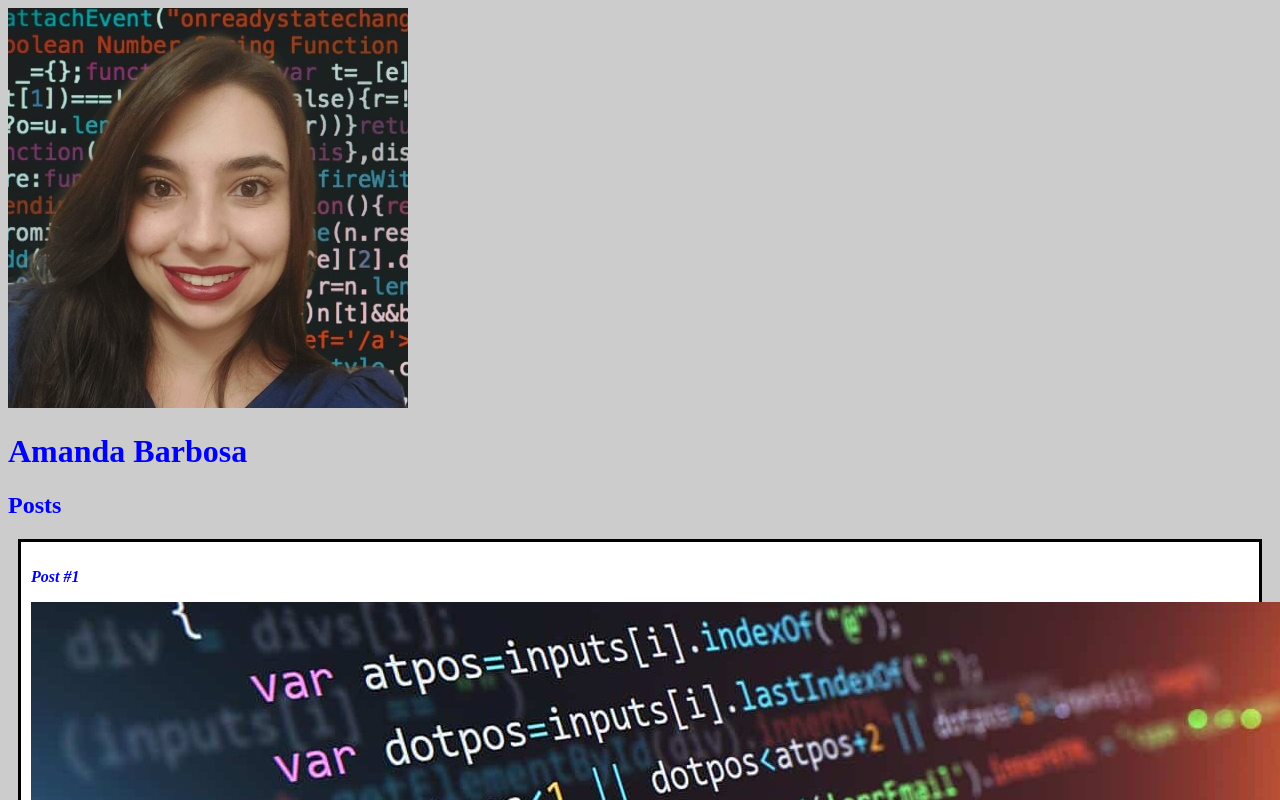
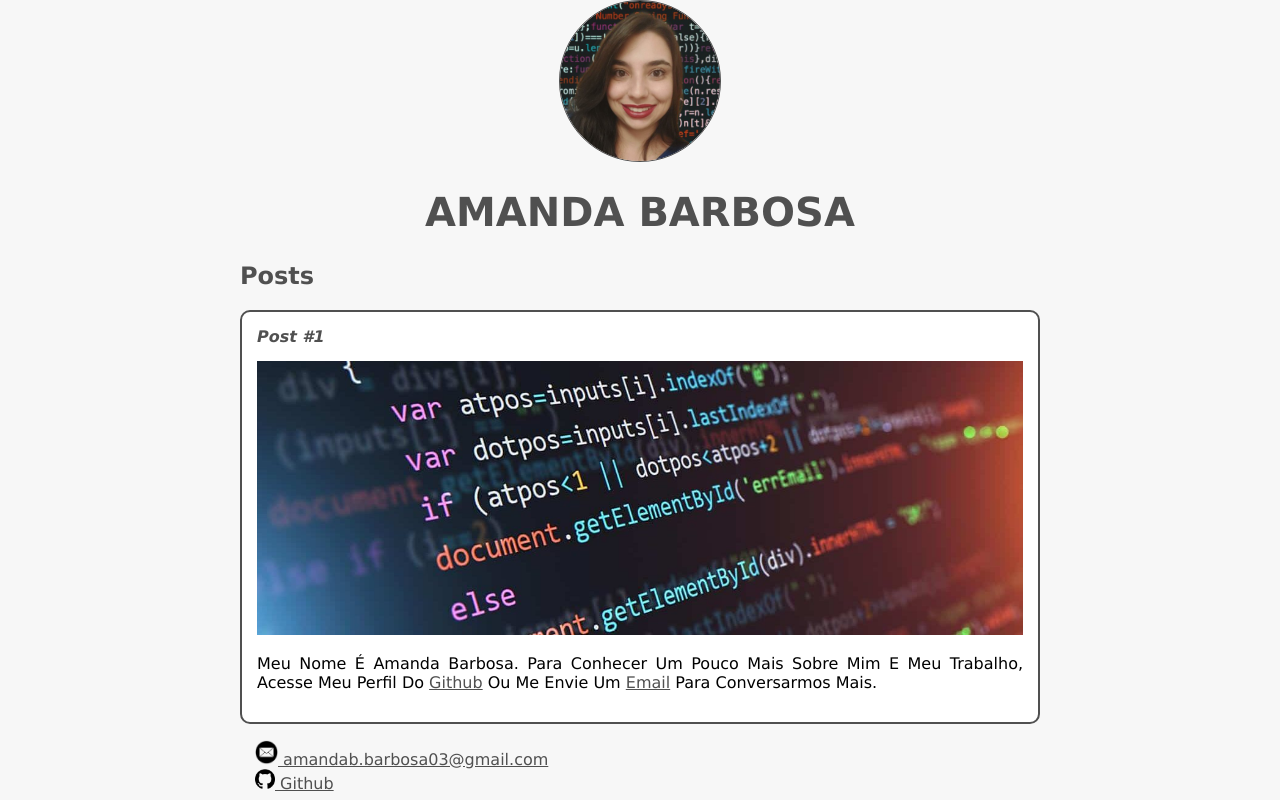
Before and after one commit to Amanda-Barbosa03/DIO---Bootcamp-TQI-Fullstack-Developer, a plain HTML site: page Aula - Introdução a criação de websites com HTML5 e CSS3/index.html in a window 1280 px wide. Shown: the top 800 px of the page. Drawn offline with Linux system fonts and the light colour scheme.

Commit message:
Edição do arquivo index.html e do arquivo style.css para aleteração do layout do site e aplicação dos conceitos de estilização, dimensionamento e alinhamento.

```diff
--- a/Aula - Introdução a criação de websites com HTML5 e CSS3/index.html
+++ b/Aula - Introdução a criação de websites com HTML5 e CSS3/index.html
@@ -6,10 +6,12 @@
         <link rel="stylesheet" href="style.css">
     </head>
     <body>
-        <Header>
-            <img src="foto-com-fundo-code.jpeg" alt="Foto do rosto de Amanda Barbosa">
-            <h1 id="title">Amanda Barbosa</h1>
-        </Header>
+        <div class="header">
+            <Header>
+                <img src="foto-com-fundo-code.jpeg" alt="Foto do rosto de Amanda Barbosa" class="photo">
+             <h1 id="title">Amanda Barbosa</h1>
+             </Header>
+        </div>
         <section>
             <header>
                 <h2 class="subtitle">Posts</h2>
@@ -17,18 +19,18 @@
             <article class="post">
                 <header>
                     <h3 class="post_title">Post #1</h3>
-                    <img src="fundo-code.jpg" alt="Foto de editor de texto com código">
-                    <p>Meu nome é Amanda Barbosa. Para conhecer um pouco mais sobre mim e meu trabalho, acesse meu perfil do <a href="https://github.com/Amanda-Barbosa03" target="_blank">Github</a> ou me envie um <a href="mailto:amandab.barbosa03@gmail.com">email</a> para conversarmos mais. </p>
+                    <img src="fundo-code.jpg" alt="Foto de editor de texto com código" class=" post_image">
+                    <p class="post_content">Meu nome é Amanda Barbosa. Para conhecer um pouco mais sobre mim e meu trabalho, acesse meu perfil do <a href="https://github.com/Amanda-Barbosa03" target="_blank">Github</a> ou me envie um <a href="mailto:amandab.barbosa03@gmail.com">email</a> para conversarmos mais. </p>
                 </header>
             </article>
         </section>
         <footer>
-            <ul>
+            <ul class="contacts_list">
                 <li>
-                    <a href="mailto:amandab.barbosa03@gmail.com">amandab.barbosa03@gmail.com</a>
+                    <a href="mailto:amandab.barbosa03@gmail.com" ><img src="mail.png" alt="Logo mail" class="mail_image"> amandab.barbosa03@gmail.com</a>
                 </li>
                 <li>
-                    <a href="https://github.com/Amanda-Barbosa03" target="_blank">Github</a>
+                   <a href="https://github.com/Amanda-Barbosa03" target="_blank" > <img src="github.png" alt="logo Github" class="github_image"> Github</a>
                 </li>
             </ul>
         </footer>
--- a/Aula - Introdução a criação de websites com HTML5 e CSS3/style.css
+++ b/Aula - Introdução a criação de websites com HTML5 e CSS3/style.css
@@ -1,23 +1,98 @@
 /*Criação de cores e bordas em alguns elementos para enxergarmos o box-model*/
 
 body {
-    background-color: #ccc;
+    background-color: #f7f7f7;
+    font-family: Verdana;
+    max-width: 800px;
+    margin: auto;
 }
+
+
+/* Layout header */
+
+.header {
+    text-align: center;
+    max-width: 800px;
+}
+
+
+/*Layout redondo da foto principal*/
+
+.photo {
+width: 20%;
+border: 1px  solid #505050;
+border-radius: 50%;
+display: block;
+margin: 0px auto;
+}
+
+/*Formatação de background*/
 
 .post {
     background-color: #FFF;
-    padding: 10px;
-    border: 3px solid #000;
-    margin: 10px;
+    padding: 15px;
+    border: 2px solid #505050;
+    margin: 0;
+    margin-bottom: 15px;
+    border-radius: 10px;
 }
 
 /*Formtação dos titúlos da página*/
 
 #title, .subtitle, .post_title {
-    color: blue
+    color: #505050;
+}
+
+#title {
+    font-size: 40px;
+    text-transform: uppercase;
+    text-align: center;
 }
 
 .post_title {
+margin: 0;
+margin-bottom: 15px;
 font-size: 16px;
 font-style: italic;
 }
+
+/*Formatação da margem do post e da imagem*/
+
+.post_image {
+    width: 100%;
+    margin: 0;
+    margin-bottom: 15px;
+}
+
+.post_content {
+margin: 0;
+margin-bottom: 15px;
+text-transform: capitalize;
+text-align: justify;
+}
+
+
+/*Formatação de links*/
+a {
+    text-decoration: underline;
+    color:#505050;
+}
+
+.contacts_list {
+ list-style-type: none;
+ padding-left: 15px;
+}
+
+/*Formtação das imagens dos "contacts links*/
+
+.github_image {
+width: 20px;
+margin: auto;
+padding-left: 0;
+}
+
+.mail_image {
+width: 23px;
+margin: auto;
+padding-left: 0;
+}
```
Also changed, not shown: Aula - Introdução a criação de websites com HTML5 e CSS3/github.png (added), Aula - Introdução a criação de websites com HTML5 e CSS3/mail.png (added).
